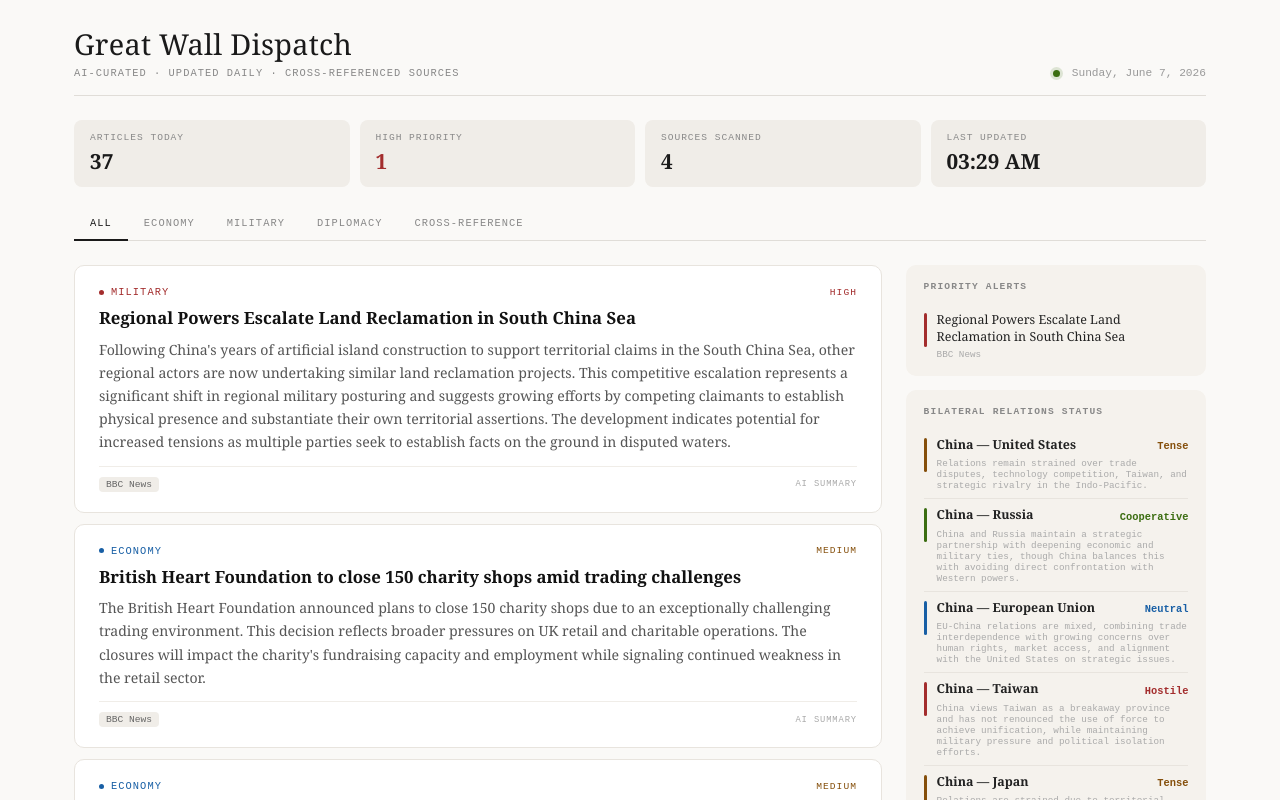
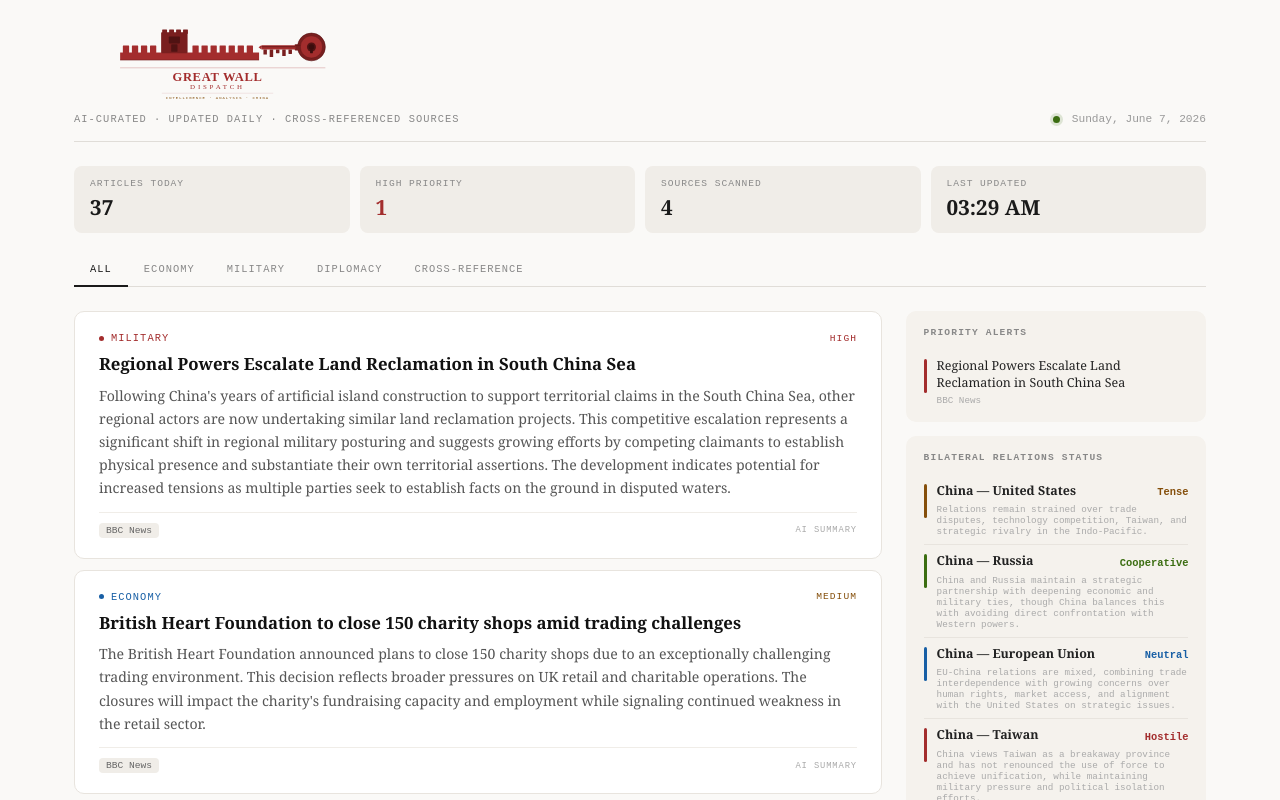
Before and after one commit to hunterblanke/sino-intel, a Next.js app: page / in a window 1280 px wide. Shown: the top 800 px of the page. Built offline with nearby package versions, Linux system fonts and the light colour scheme.

Commit message:
Update index.js

```diff
--- a/pages/index.js
+++ b/pages/index.js
@@ -36,7 +36,7 @@ export default function Home() {
       <div className={styles.root}>
         <header className={styles.header}>
           <div className={styles.headerLeft}>
-            <h1 className={styles.logo}>Great Wall Dispatch</h1>
+            <img src="/logo.svg" alt="Great Wall Dispatch" style={{ height: "80px", width: "auto" }} />
             <p className={styles.logoSub}>AI-curated · Updated daily · Cross-referenced sources</p>
           </div>
           <div className={styles.headerRight}>
@@ -73,7 +73,6 @@ export default function Home() {
           </div>
 
           <aside className={styles.sidebar}>
-
             <SidebarSection title="Priority Alerts">
               {(articles || []).filter(a => a.severity === "high").slice(0, 4).map((a, i) => (
                 <AlertItem key={i} article={a} />
@@ -99,7 +98,6 @@ export default function Home() {
                 ))}
               </div>
             </SidebarSection>
-
           </aside>
         </main>
 
```
